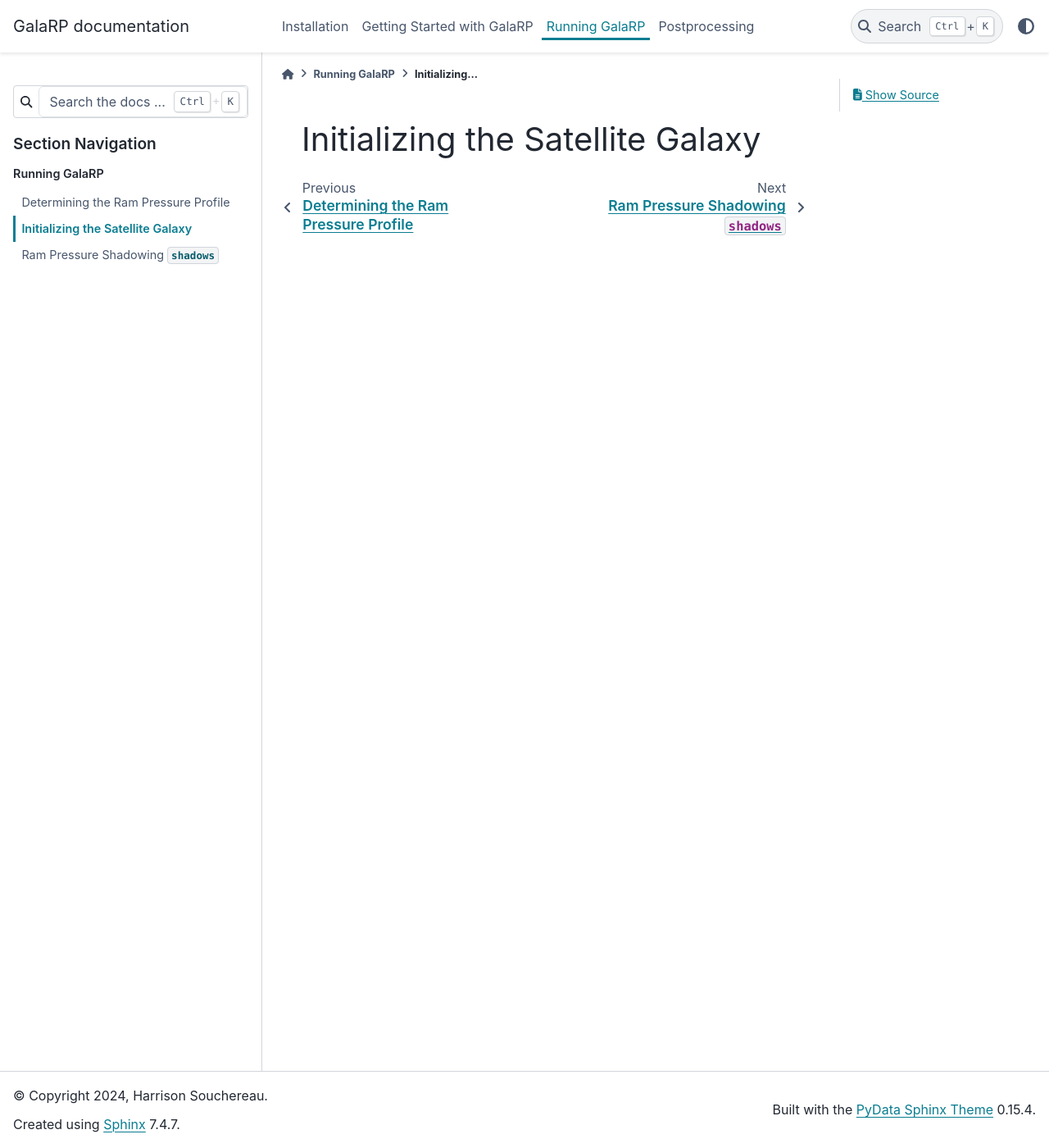
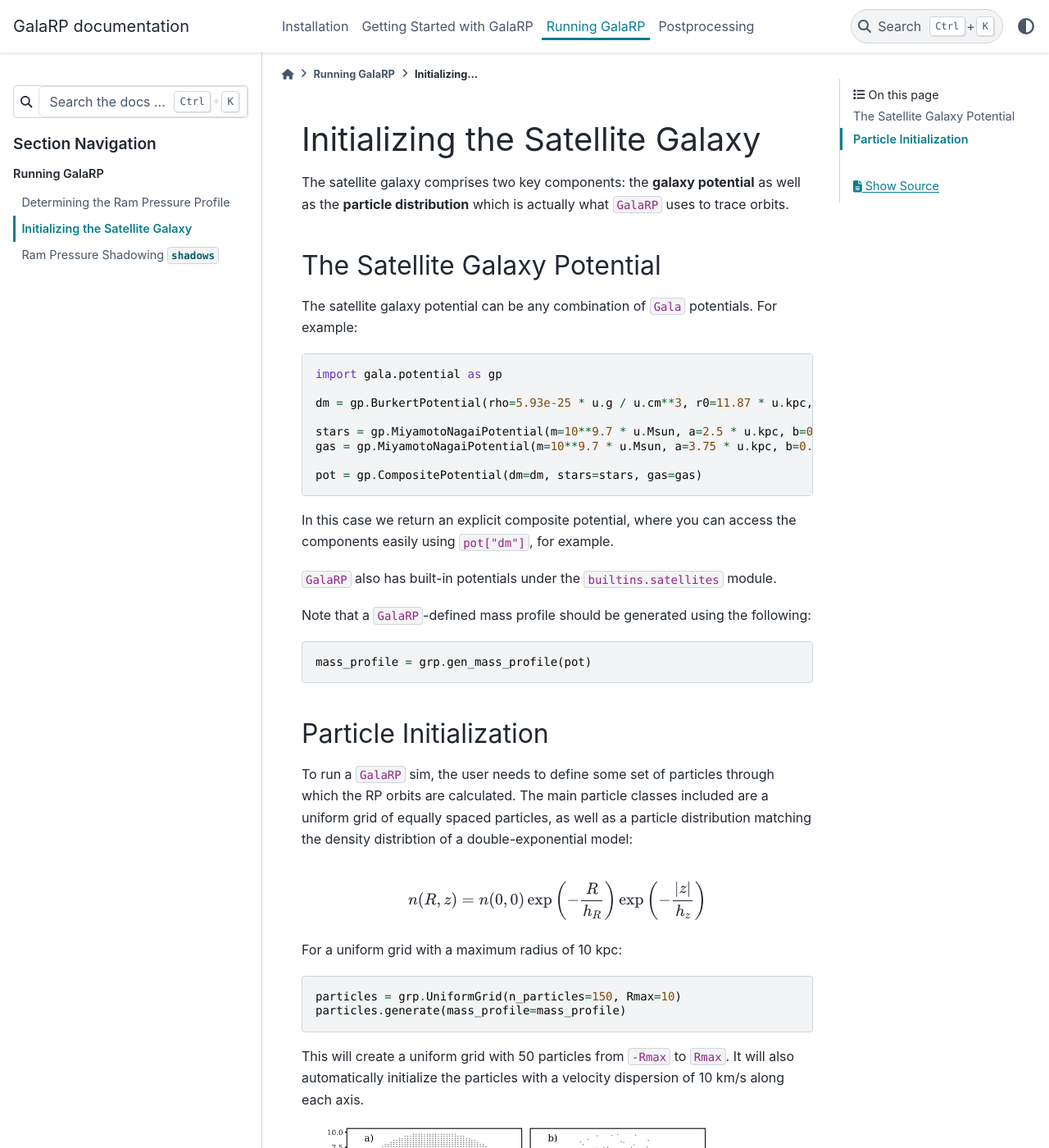
Before and after one commit to HSouch/galarp, a Sphinx documentation site: the page built from docs/satellite_init.rst, in a window 1280 px wide and 1400 px high. Shown: the whole window at 82% size. Built offline with Sphinx 7.4.7 and the PyData theme 0.15.4, drawn with Linux system fonts in a browser that asks for light colours.

Commit message:
Added docs on initialization

```diff
--- a/docs/satellite_init.rst
+++ b/docs/satellite_init.rst
@@ -1,2 +1,61 @@
 Initializing the Satellite Galaxy
 =================================
+
+The satellite galaxy comprises two key components: the **galaxy potential** as well as the **particle distribution**
+which is actually what ``GalaRP`` uses to trace orbits.
+
+
+
+
+The Satellite Galaxy Potential
+------------------------------
+
+The satellite galaxy potential can be any combination of ``Gala`` potentials. For example:
+
+.. code-block:: python
+
+    import gala.potential as gp
+
+    dm = gp.BurkertPotential(rho=5.93e-25 * u.g / u.cm**3, r0=11.87 * u.kpc, units=galactic)
+
+    stars = gp.MiyamotoNagaiPotential(m=10**9.7 * u.Msun, a=2.5 * u.kpc, b=0.5 * u.kpc, units=galactic)
+    gas = gp.MiyamotoNagaiPotential(m=10**9.7 * u.Msun, a=3.75 * u.kpc, b=0.75 * u.kpc, units=galactic)
+
+    pot = gp.CompositePotential(dm=dm, stars=stars, gas=gas)
+
+In this case we return an explicit composite potential, where you can access the components easily using ``pot["dm"]``,
+for example.
+
+``GalaRP`` also has built-in potentials under the ``builtins.satellites`` module.
+
+Note that a ``GalaRP``-defined mass profile should be generated using the following:
+
+.. code-block:: python
+
+    mass_profile = grp.gen_mass_profile(pot)
+
+
+Particle Initialization
+-----------------------
+
+To run a ``GalaRP`` sim, the user needs to define some set of particles through which the RP orbits are calculated.
+The main particle classes included are a uniform grid of equally spaced particles, as well as a particle distribution
+matching the density distribtion of a double-exponential model:
+
+.. math::
+   n(R,z) = n(0, 0)\exp\left(-\frac{R}{h_R}\right)\exp\left(-\frac{|z|}{h_z}\right)
+
+For a uniform grid with a maximum radius of 10 kpc:
+
+.. code-block:: python
+
+    particles = grp.UniformGrid(n_particles=150, Rmax=10)
+    particles.generate(mass_profile=mass_profile)
+
+This will create a uniform grid with 50 particles from ``-Rmax`` to ``Rmax``. It will also automatically initialize the
+particles with a velocity dispersion of 10 km/s along each axis.
+
+
+.. raw:: html
+
+   <img src="_static/plots/particles_and_potential.png" width="80%%"  style="margin-bottom: 32px;"/>
```
